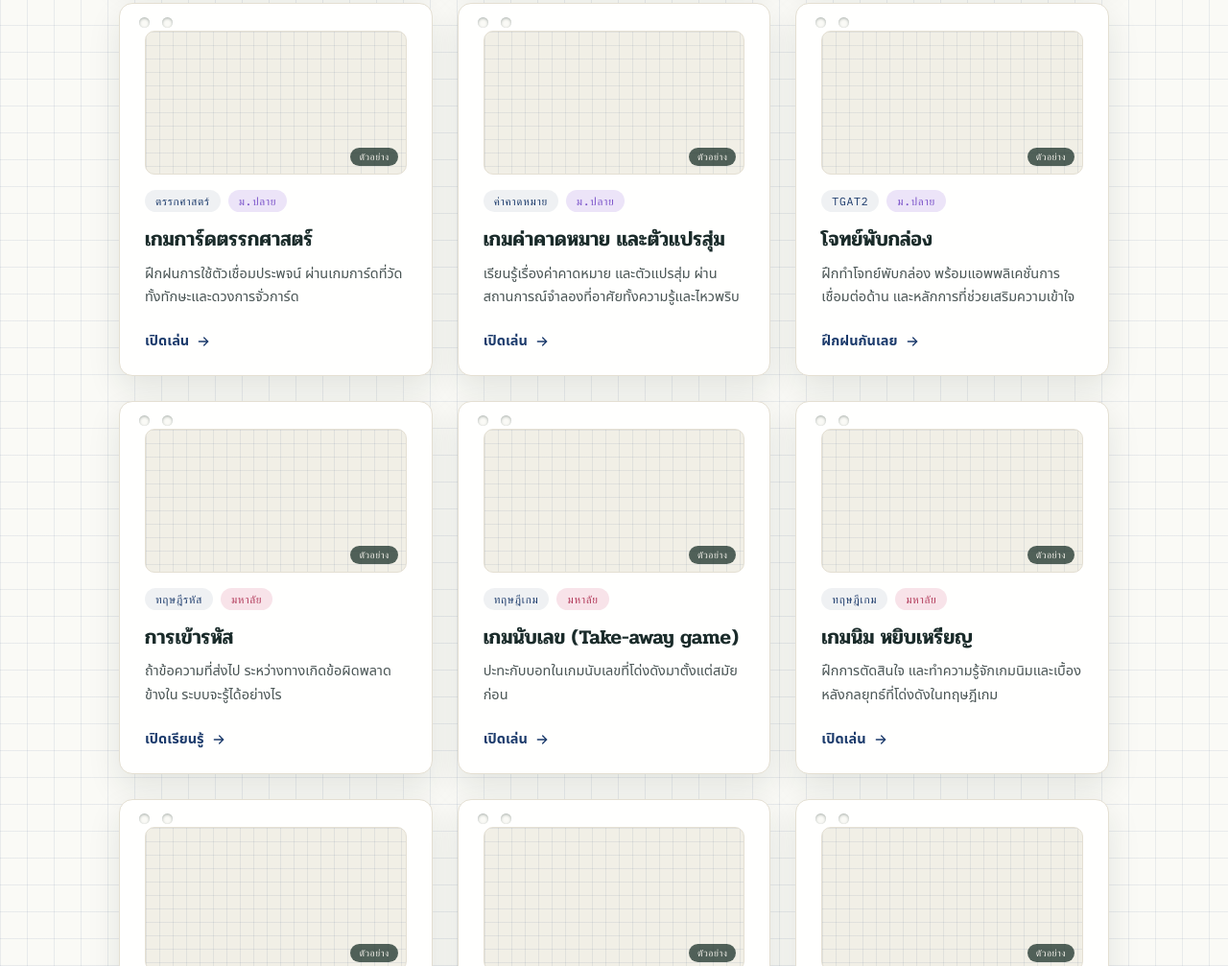
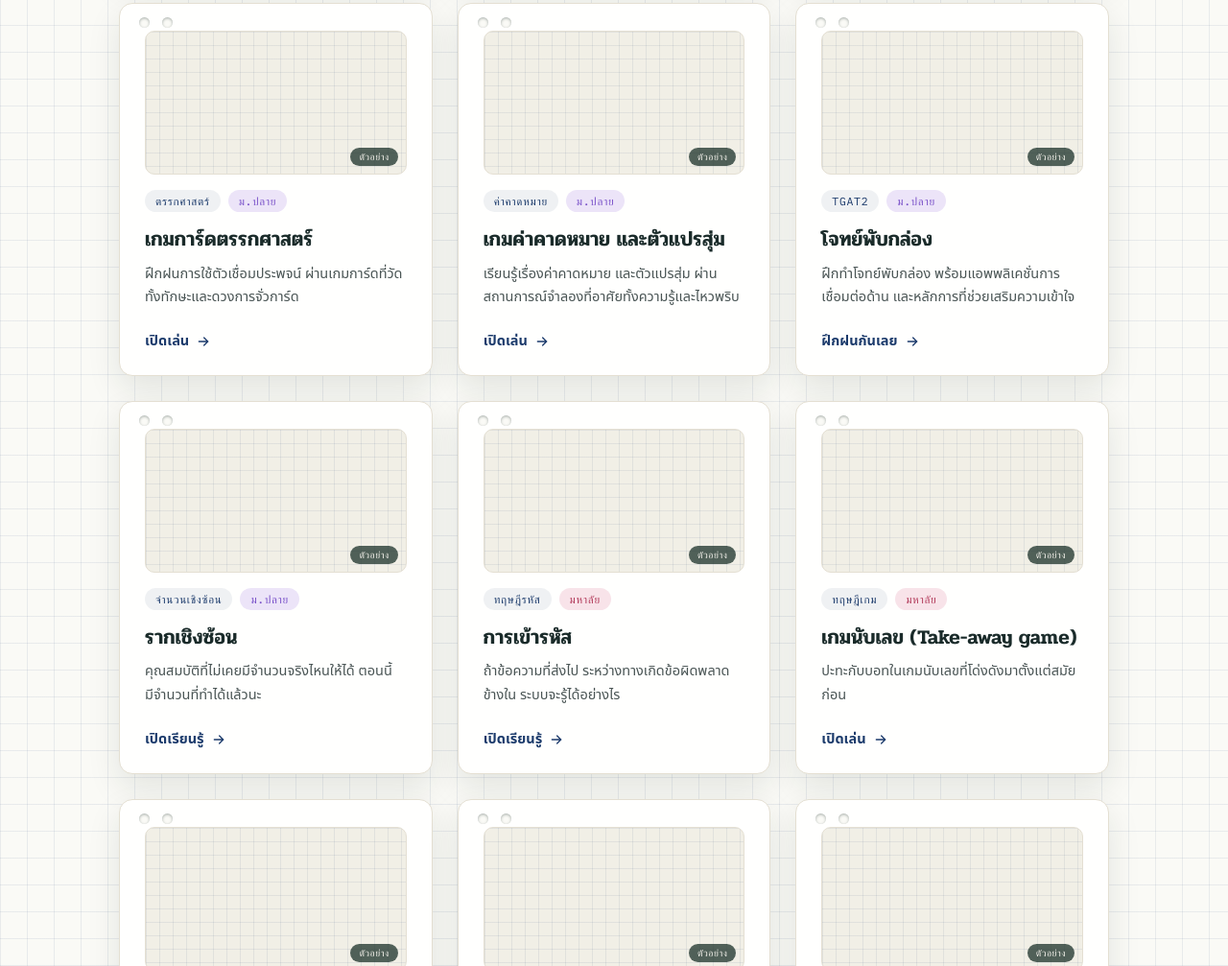
Before and after one commit to Natthaphat-math/Math-contents, a plain HTML site: page index.html in a window 1280 px wide. Shown: the part 1038-2045 px from the top of the page at 96% size. Drawn offline with nearby package versions, Linux system fonts and the light colour scheme; a web font is replaced by a local one.

Commit message:
Add files via upload

```diff
--- a/index.html
+++ b/index.html
@@ -587,6 +587,20 @@
         </span>
       </a>
 
+      <a class="card" href="M4-6/complex-roots-explorer.html" target="_blank" aria-label="เปิดรากเชิงซ้อน" data-categories="สื่อการสอน" data-level="ม.ปลาย">
+        <span class="hole"></span>
+        <div class="card-preview">
+          <iframe data-src="M4-6/complex-roots-explorer.html" tabindex="-1" aria-hidden="true" sandbox="allow-scripts allow-same-origin"></iframe>
+          <span class="preview-badge">ตัวอย่าง</span>
+        </div>
+        <div class="tag-row"><span class="tag">จํานวนเชิงซ้อน</span><span class="level-tag lvl-sh">ม.ปลาย</span></div>
+        <h3>รากเชิงซ้อน</h3>
+        <p>คุณสมบัติที่ไม่เคยมีจํานวนจริงไหนให้ได้ ตอนนี้มีจํานวนที่ทําได้แล้วนะ</p>
+        <span class="cta">เปิดเรียนรู้
+          <svg viewBox="0 0 24 24" fill="none" stroke="currentColor" stroke-width="2" stroke-linecap="round"><path d="M5 12h14M13 6l6 6-6 6"/></svg>
+        </span>
+      </a>
+
       <a class="card" href="University/intro-coding-theory.html" target="_blank" aria-label="เปิดทฤษฎีรหัส" data-categories="สื่อการสอน" data-level="มหาลัย">
         <span class="hole"></span>
         <div class="card-preview">
```
